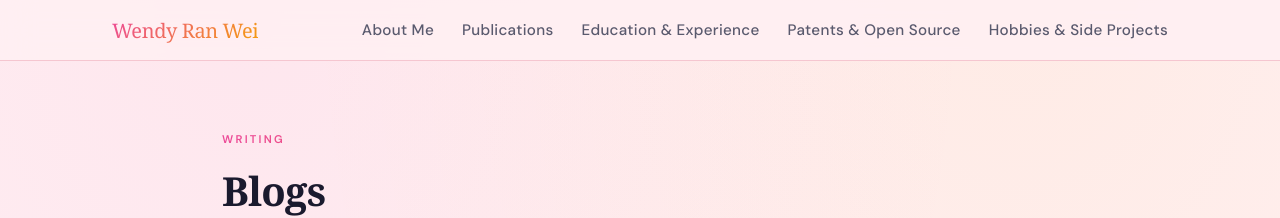
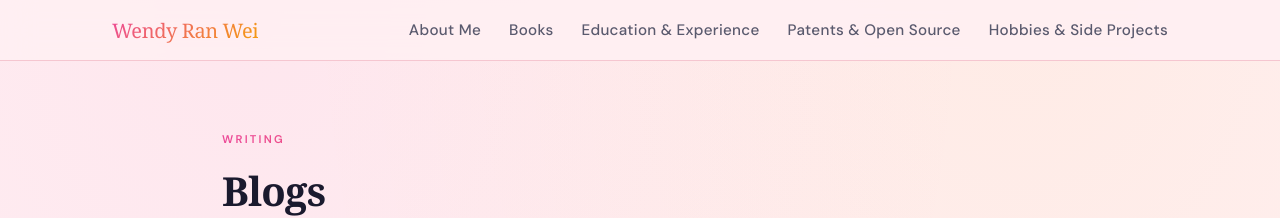
Before and after one commit to wendyran/wendyran.github.io, a Jekyll site: the page built from blogs.html, in a window 1280 px wide. Shown: the top 218 px of the page. Built offline with Jekyll 4.4.1, drawn with Linux system fonts in a browser that asks for light colours; some web fonts are replaced.

Commit message:
Update blogs.html

```diff
--- a/blogs.html
+++ b/blogs.html
@@ -104,7 +104,7 @@
         </button>
         <ul class="nav-links">
             <li><a href="/about/">About Me</a></li>
-            <li><a href="/#publications">Publications</a></li>
+            <li><a href="/#publications">Books</a></li>
             <li><a href="/#education">Education &amp; Experience</a></li>
             <li><a href="/#patents">Patents &amp; Open Source</a></li>
             <li><a href="/#hobbies">Hobbies &amp; Side Projects</a></li>
```
